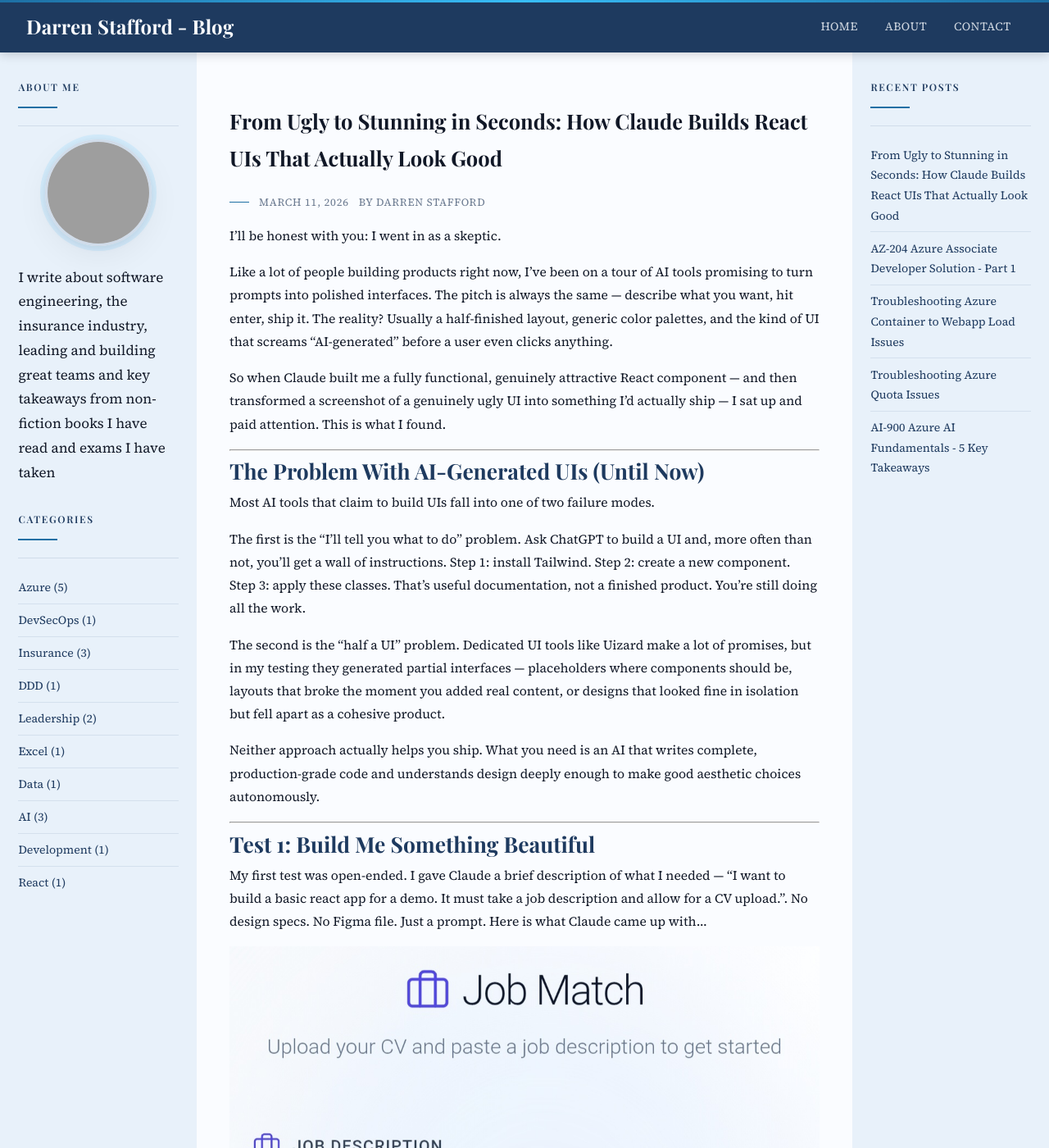
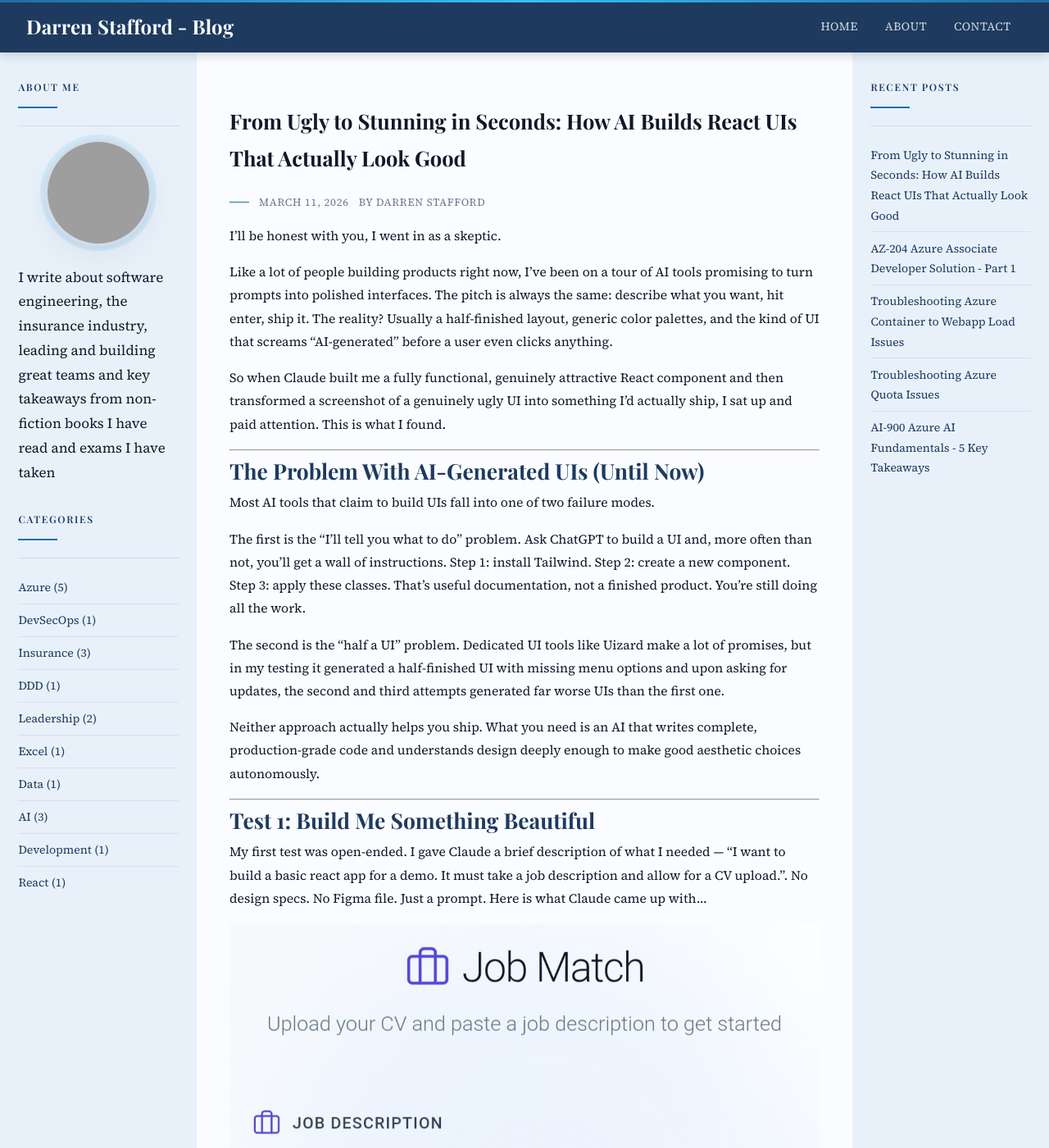
Before and after one commit to dazstaffs/blog, a Jekyll site: the page built from _posts/2026-03-11-Claude-React-UI.md, in a window 1280 px wide and 1400 px high. Shown: the whole window at 82% size. Built offline with Jekyll 4.4.1, drawn with Linux system fonts in a browser that asks for light colours; some web fonts are replaced; some of the changed text lies outside the part shown; grey boxes are pictures that could not be loaded.

Commit message:
Updated Claude article on UIs

```diff
--- a/_posts/2026-03-11-Claude-React-UI.md
+++ b/_posts/2026-03-11-Claude-React-UI.md
@@ -1,15 +1,15 @@
 ---
 layout: post
-title: "From Ugly to Stunning in Seconds: How Claude Builds React UIs That Actually Look Good"
+title: "From Ugly to Stunning in Seconds: How AI Builds React UIs That Actually Look Good"
 date: 2026-03-11
 categories: [AI, Development, React]
 ---
 
-I'll be honest with you: I went in as a skeptic.
+I'll be honest with you, I went in as a skeptic.
 
-Like a lot of people building products right now, I've been on a tour of AI tools promising to turn prompts into polished interfaces. The pitch is always the same — describe what you want, hit enter, ship it. The reality? Usually a half-finished layout, generic color palettes, and the kind of UI that screams "AI-generated" before a user even clicks anything.
+Like a lot of people building products right now, I've been on a tour of AI tools promising to turn prompts into polished interfaces. The pitch is always the same: describe what you want, hit enter, ship it. The reality? Usually a half-finished layout, generic color palettes, and the kind of UI that screams "AI-generated" before a user even clicks anything.
 
-So when Claude built me a fully functional, genuinely attractive React component — and then transformed a screenshot of a genuinely ugly UI into something I'd actually ship — I sat up and paid attention. This is what I found.
+So when Claude built me a fully functional, genuinely attractive React component and then transformed a screenshot of a genuinely ugly UI into something I'd actually ship, I sat up and paid attention. This is what I found.
 
 ---
 
@@ -19,7 +19,7 @@ Most AI tools that claim to build UIs fall into one of two failure modes.
 
 The first is the "I'll tell you what to do" problem. Ask ChatGPT to build a UI and, more often than not, you'll get a wall of instructions. Step 1: install Tailwind. Step 2: create a new component. Step 3: apply these classes. That's useful documentation, not a finished product. You're still doing all the work.
 
-The second is the "half a UI" problem. Dedicated UI tools like Uizard make a lot of promises, but in my testing they generated partial interfaces — placeholders where components should be, layouts that broke the moment you added real content, or designs that looked fine in isolation but fell apart as a cohesive product.
+The second is the "half a UI" problem. Dedicated UI tools like Uizard make a lot of promises, but in my testing it generated a half-finished UI with missing menu options and upon asking for updates, the second and third attempts generated far worse UIs than the first one.
 
 Neither approach actually helps you ship. What you need is an AI that writes complete, production-grade code and understands design deeply enough to make good aesthetic choices autonomously.
 
@@ -35,9 +35,7 @@ My first test was open-ended. I gave Claude a brief description of what I needed
 
 ## Test 2: Redesign This Ugly UI
 
-The second test was more demanding: I uploaded a screenshot of a genuinely bad interface. We're talking unorganised chaos, lot's of grey check-boxes, no page-flow and the kind of UI that's functional but painful.
-
-I asked Claude to rebuild it. Not to describe how to improve it. To actually rebuild it.
+The second test was more demanding: I uploaded a screenshot of a genuinely bad interface. We're talking unorganised chaos, lots of grey check-boxes, no page-flow and the kind of UI that's functional but painful.
 
 What came back was a complete redesign that preserved all the functionality of the original while fixing every aesthetic problem. Let's take a look at the before and after...
 
@@ -50,7 +48,7 @@ What came back was a complete redesign that preserved all the functionality of t
 
 Here's where I need to be straight with you, because this is the part most AI hype articles skip.
 
-A stunning React UI is the front door of a system. What's behind that door — the actual architecture that makes a product production-ready, is an entirely different challenge. And it's one that AI-generated interfaces don't solve on their own.
+A stunning React UI is the front door of a system. What's behind that door, the actual architecture that makes a product production-ready, is an entirely different challenge. And it's one that AI-generated interfaces don't solve on their own.
 
 Building a real system means grappling with:
 
@@ -66,12 +64,10 @@ AI tools like Claude dramatically accelerate the interface layer of product deve
 
 ## Working With a Legacy System? Let's Talk.
 
-A lot of organisations are sitting on legacy systems that work — just about — but are costly to maintain, impossible to extend, and quietly accumulating technical debt that will one day be a crisis. The UI is often the most visible symptom: clunky, outdated, frustrating to use. But the real problem is deeper.
+A lot of organisations are sitting on legacy systems that work but are costly to maintain, impossible to extend, and quietly accumulating technical debt that will one day be a crisis. The UI is often the most visible symptom: clunky, outdated, frustrating to use. But the real problem is deeper.
 
-If that sounds familiar, I'd love to hear about it. Rebuilding legacy systems — with modern architecture, proper auth, cloud-native infrastructure, and yes, interfaces worth using — is exactly the kind of work I do. Claude helps me move faster on the UI layer. The rest comes from experience.
+If that sounds familiar, I'd love to hear about it. Rebuilding legacy systems, with modern architecture, secure authentication and authorisation, cloud-native infrastructure and UIs that are aesthetically pleasing, is the work that I have become renowned for. Claude helps me move faster on the UI layer. The rest comes from experience.
 
 **Reach out and let's talk about what a rebuild could look like for your system.**
 
 ---
-
-*Try it yourself: Claude is available at [claude.ai](https://claude.ai). Describe your UI, upload a screenshot, or paste your existing component — and see what comes back.*
```
